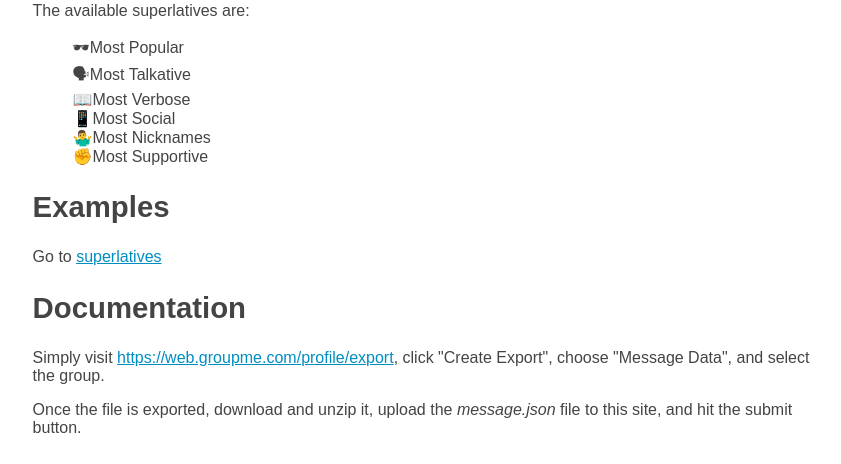
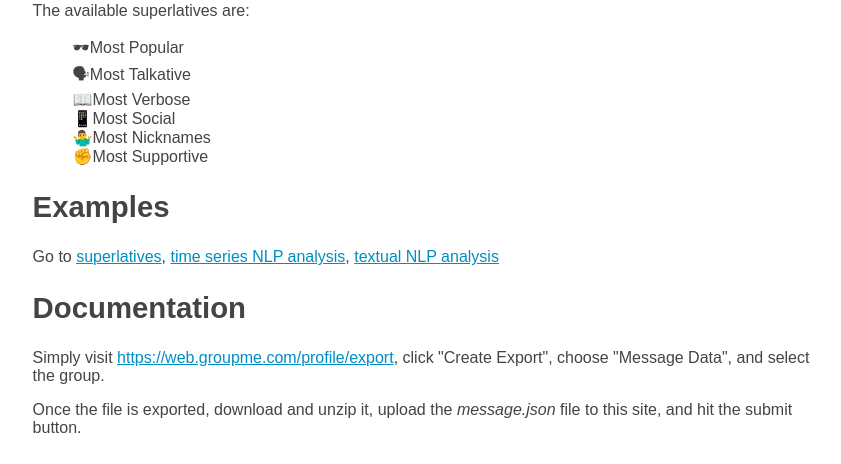
Before and after one commit to danblevins/groupme-nlp, a Flask app: page / in a window 1280 px wide. Shown: the part 365-829 px from the top of the page, without its empty margins (217-1058 px from the left). Run offline with Flask 2, Linux system fonts and the light colour scheme.

Commit message:
Update index.html

```diff
--- a/templates/index.html
+++ b/templates/index.html
@@ -25,7 +25,7 @@
                 <li>✊Most Supportive</li>
             </ul>
             <h2>Examples</h2>
-            <p>Go to <a href="/superlatives">superlatives</a></p>
+            <p>Go to <a href="/superlatives">superlatives</a>, <a href="/timeseries">time series NLP analysis</a>, <a href="/textual">textual NLP analysis</a></p>
             <h2>Documentation</h2>
             <p>Simply visit <a href="https://web.groupme.com/profile/export" target="_blank">https://web.groupme.com/profile/export</a>,
                 click "Create Export", choose "Message Data", and select the group.
```
